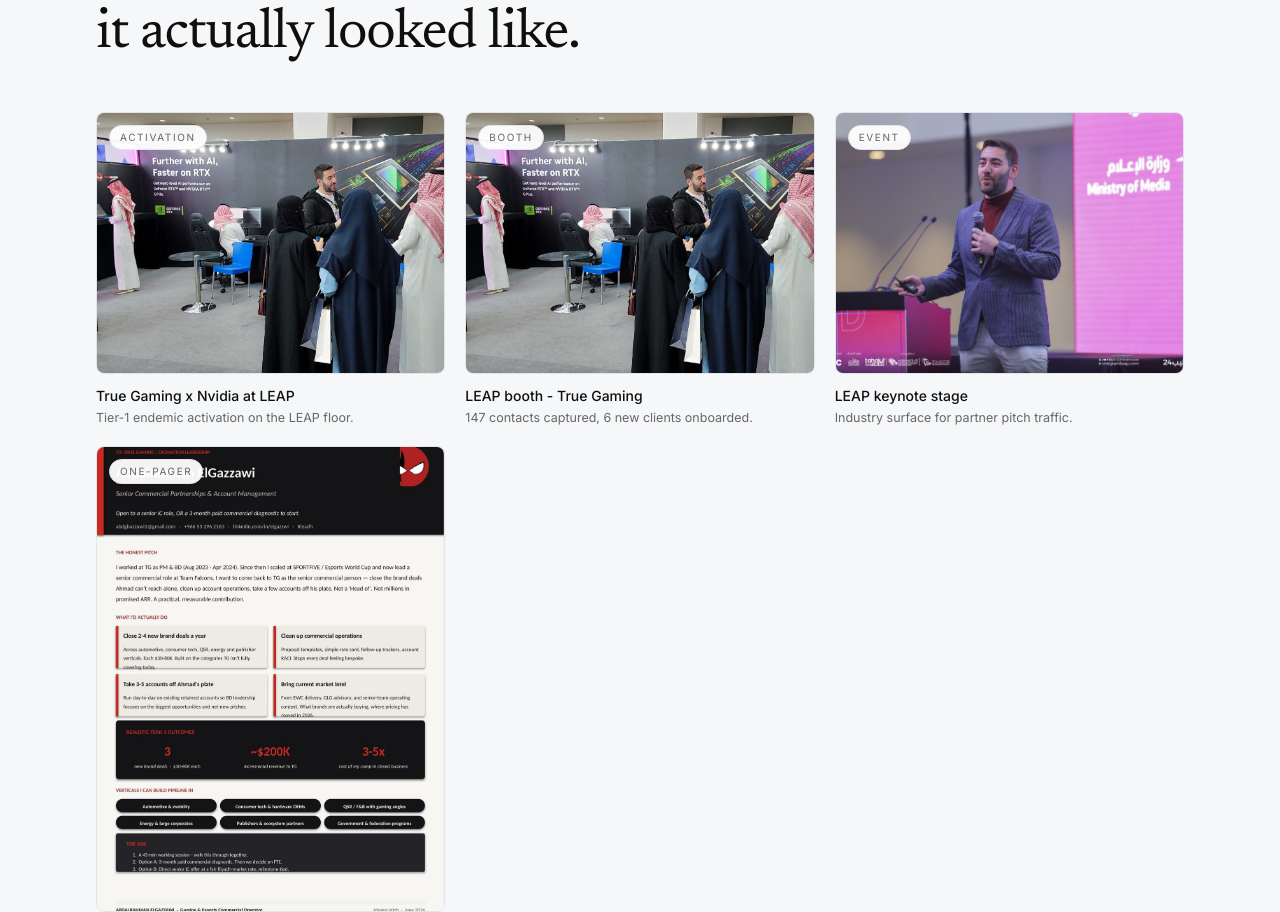
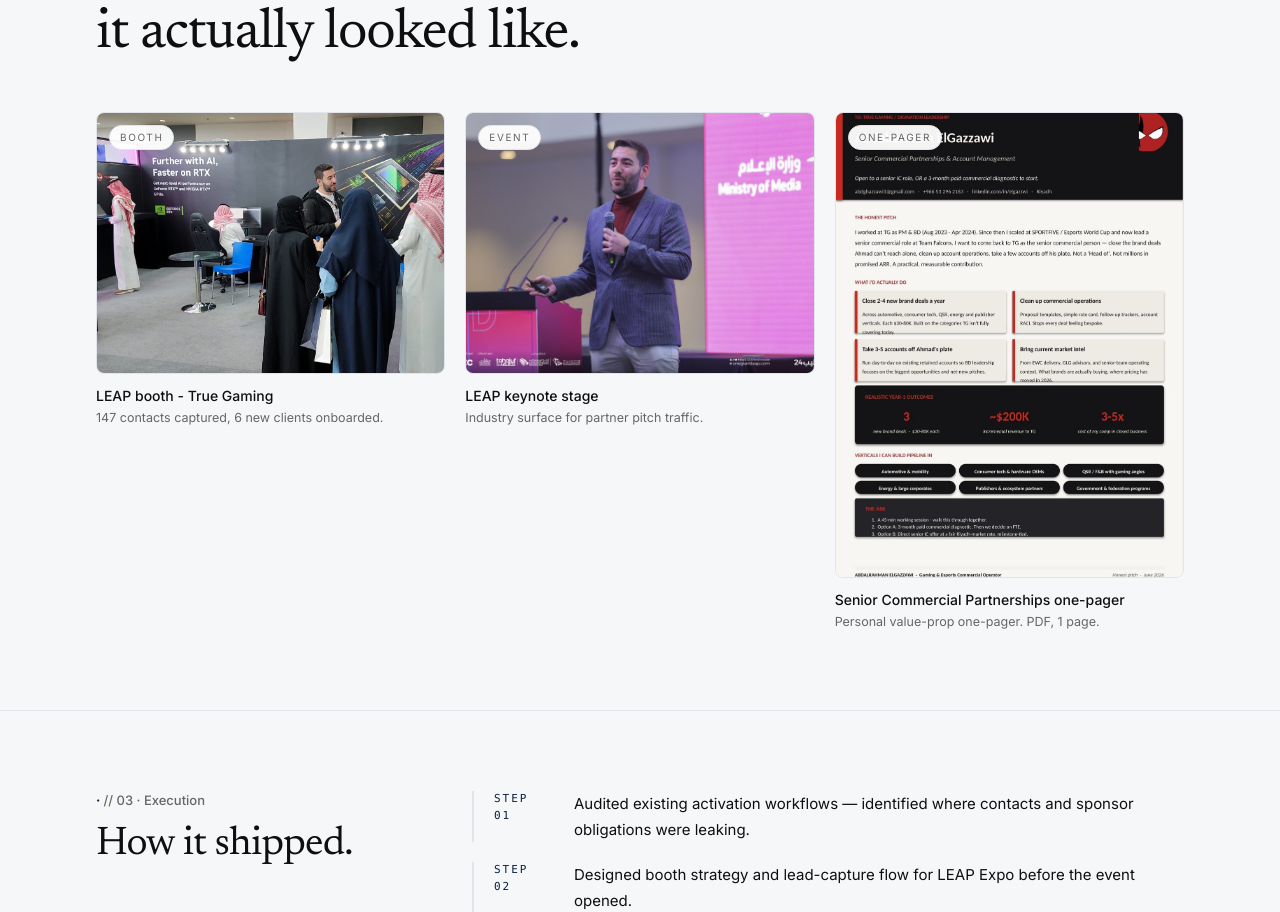
Before and after one commit to AbdalrahmanElGazzawi/abdalrahman-elgazzawi, a Next.js app: page /case-studies/true-gaming-leap in a window 1280 px wide. Shown: the part 3165-4077 px from the top of the page. Built offline with nearby package versions, Linux system fonts and the light colour scheme; no server answers.

Commit message:
dedup: drop duplicate leap-nvidia tile from True Gaming gallery

```diff
--- a/src/app/case-studies/true-gaming-leap/page.tsx
+++ b/src/app/case-studies/true-gaming-leap/page.tsx
@@ -9,7 +9,6 @@
   timeframe: "Aug 2023 — Apr 2024",
   tags: ["LEAP Expo","Awards SOP","Brand activations","JIRA cadence"],
   media: [
-    { type: "photo", src: "/work/leap-nvidia.jpg",                   alt: "True Gaming x Nvidia at LEAP",  caption: "Tier-1 endemic activation on the LEAP floor.", tag: "Activation" },
     { type: "photo", src: "/work/true-gaming-leap.jpg",              alt: "LEAP booth - True Gaming",      caption: "147 contacts captured, 6 new clients onboarded.", tag: "Booth" },
     { type: "photo", src: "/photos/keynote-leap.jpg",                alt: "LEAP keynote stage",            caption: "Industry surface for partner pitch traffic.", tag: "Event" },
     { type: "doc",   src: "/work/artifact-truegaming-onepager.jpg",  alt: "Senior Commercial Partnerships one-pager", caption: "Personal value-prop one-pager. PDF, 1 page.", tag: "One-pager" },
```
